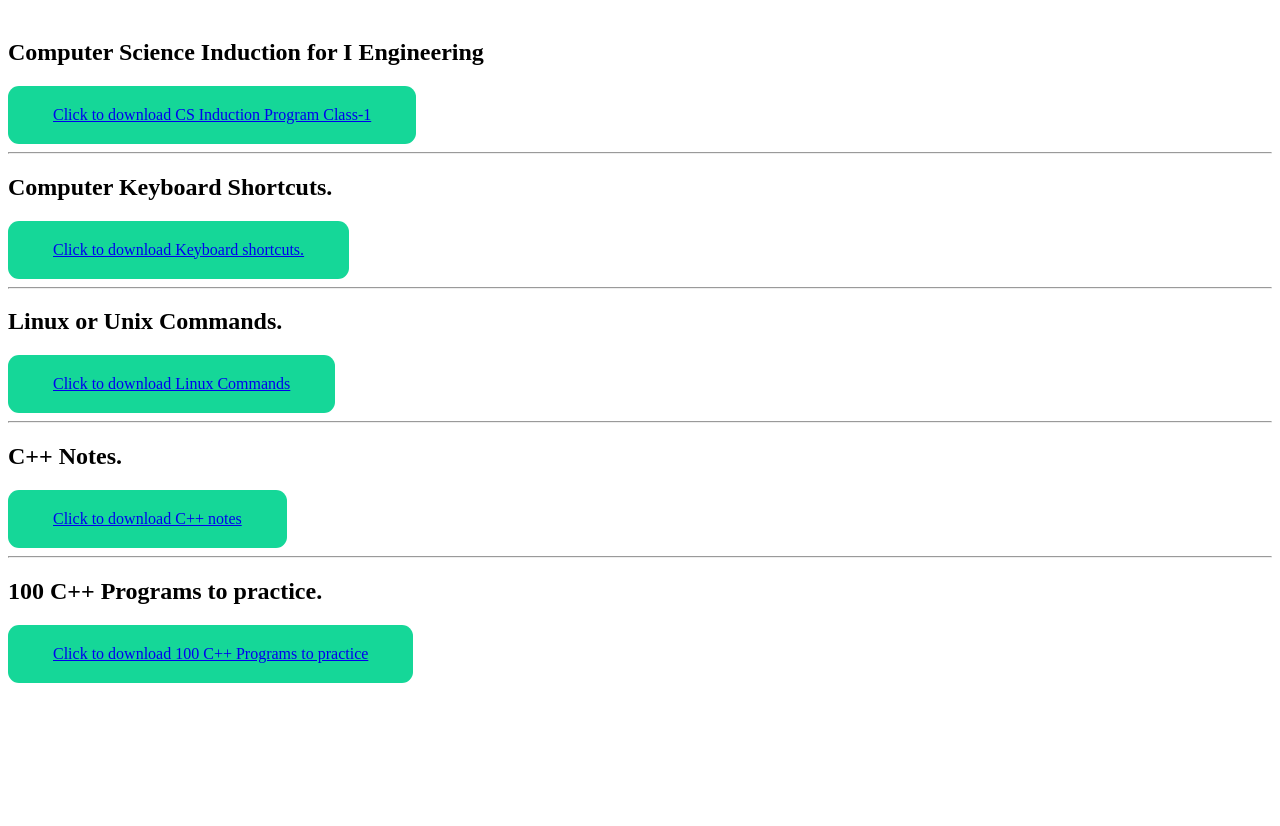
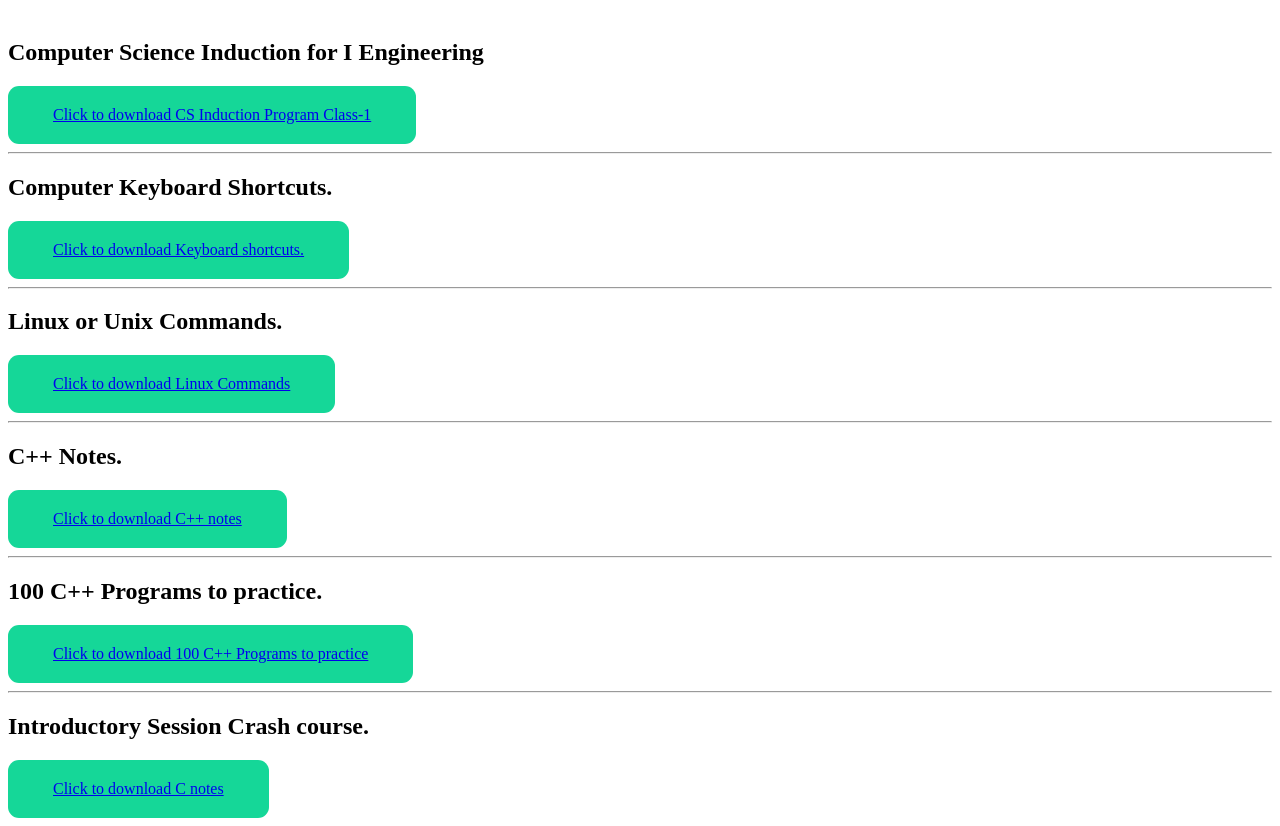
Before and after one commit to Giridharcp/Giridharcp.github.io, a plain HTML site: page download.html in a window 1280 px wide. Shown: the part 79-905 px from the top of the page. Before the commit the page ends 800 px from the top, so only its background shows below. Drawn offline with Linux system fonts and the light colour scheme.

Commit message:
Add files via upload

```diff
--- a/download.html
+++ b/download.html
@@ -29,6 +29,10 @@
 <a target=”_blank” href="https://drive.google.com/file/d/1-_pAmu55zZwCKah9WDBJKzRBD0PNuNtr/view?usp=share_link">Click to download 100 C++ Programs to practice</a>
 </div>
 
-
+<hr>
+<h2>Introductory Session Crash course.</h2>
+ <div style="background:    #15d798; border-radius: 11px; padding: 20px 45px; color:#ffffff; display:inline-block; font:normal bold 26px/1 "Open Sans", sans-serif;text-align:center;">
+<a target=”_blank” href="https://docs.google.com/document/d/1_Qu-vl0qUoDovvBkiFzT5011e_it8LKp/edit?usp=share_link&ouid=116766006273141501714&rtpof=true&sd=true">Click to download C notes</a>
+</div>
 </body>
 </html>
```
